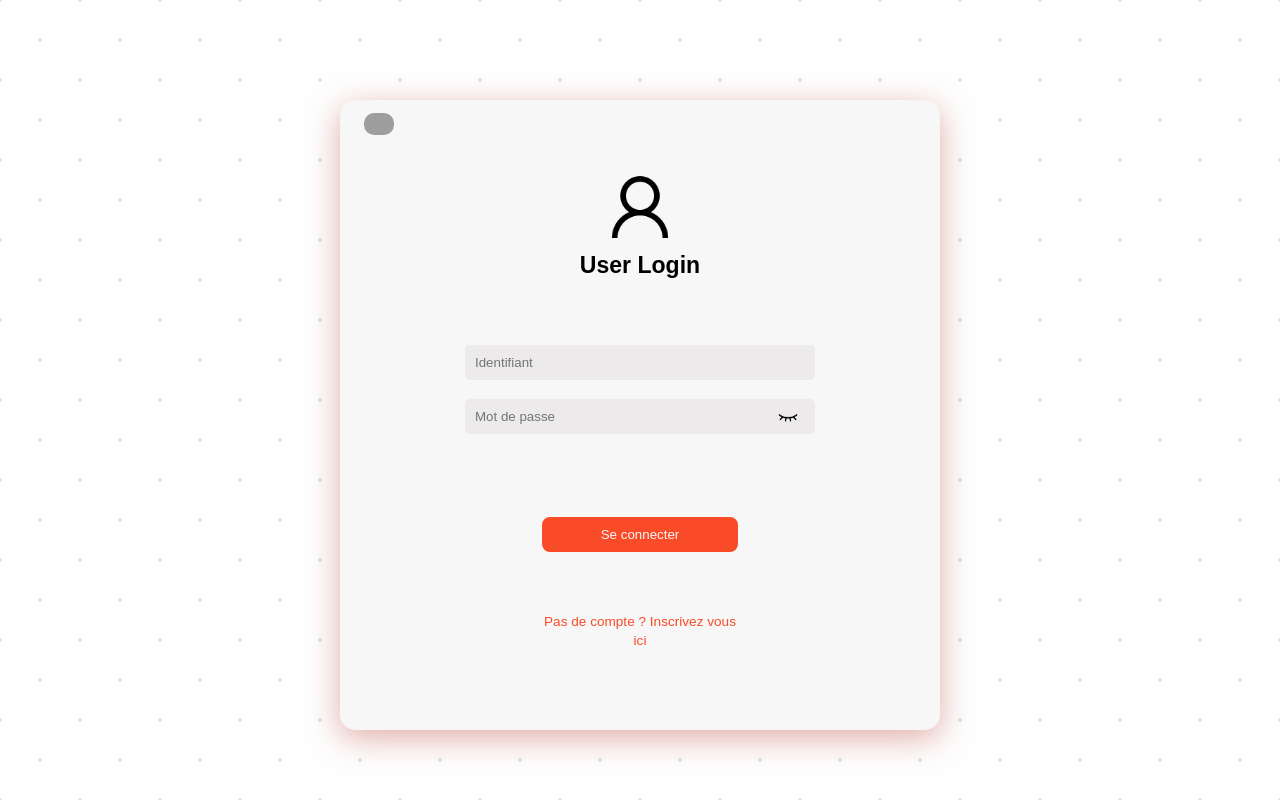
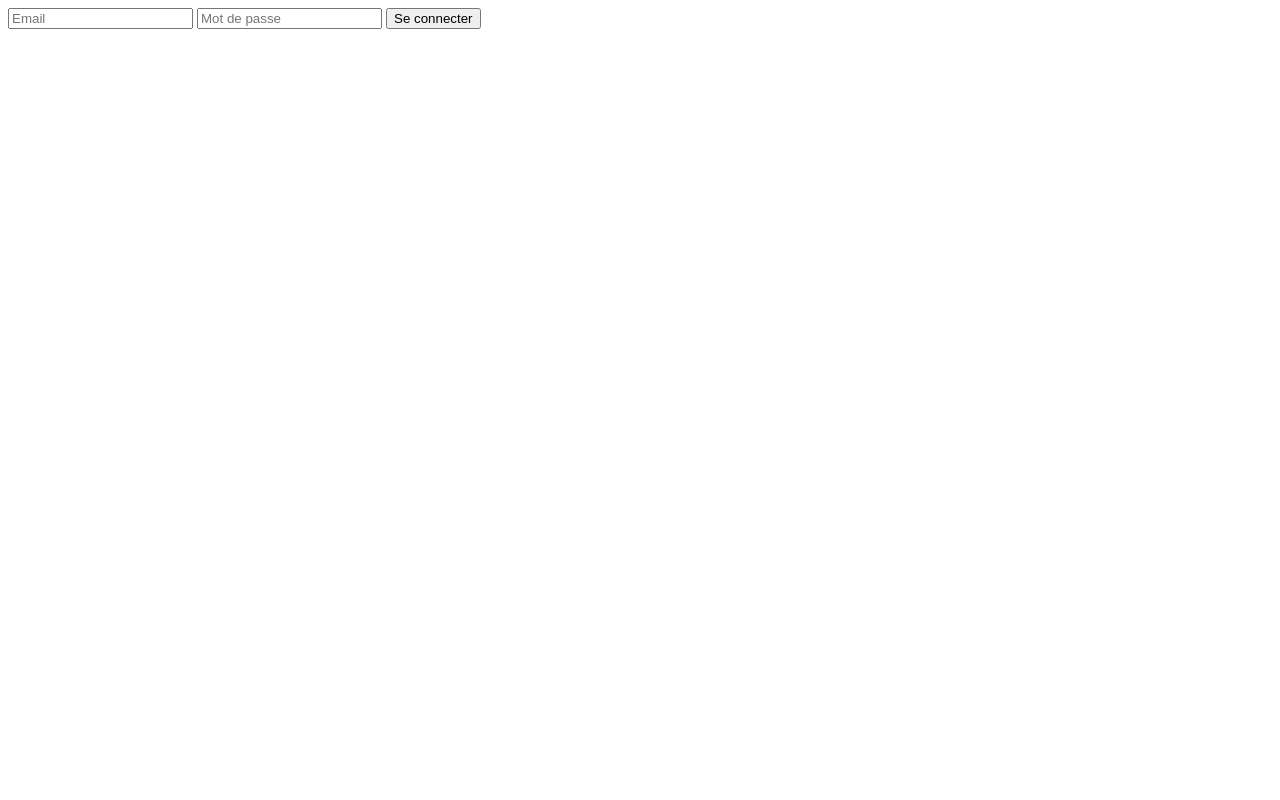
Before and after one commit to Draken1003/Unesco, a PHP site: page /fr/login.php in a window 1280 px wide. Run offline with PHP 8.4, Linux system fonts and the light colour scheme; some libraries are stand-ins or nearby versions; grey boxes are pictures that could not be loaded.

Commit message:
Update login.php

```diff
--- a/site/fr/login.php
+++ b/site/fr/login.php
@@ -1,11 +1,12 @@
 <?php
 session_start();
 include('../connexion.inc.php');
-if ($_SERVER["REQUEST_METHOD"] == "POST" && isset($_POST["valider"])){
+
+if ($_SERVER["REQUEST_METHOD"] === "POST" && isset($_POST["valider"])) {
     $email = hash('sha256', $_POST['email']);
     $mdp = hash('sha256', $_POST['mdp']);
 
-        $sql= "SELECT id_u, id_r FROM utilisateur WHERE email = :email AND password = :mdp";
+    $sql = "SELECT id_u, id_r FROM utilisateur WHERE email = :email AND password = :mdp";
     $verif = $cnx->prepare($sql);
     $verif->bindParam(':email', $email);
     $verif->bindParam(':mdp', $mdp);
@@ -14,85 +15,37 @@ if ($_SERVER["REQUEST_METHOD"] == "POST" && isset($_POST["valider"])){
     if ($verif->rowCount() > 0) {
         $row = $verif->fetch();
         $_SESSION['u_id'] = $row['id_u'];
-            $_SESSION['u_id']= $row["id_r"];
+        $_SESSION['u_role'] = $row['id_r'];
 
-            if ($row["id_r"]==1){
+        if ($row['id_r'] == 1) {
             header("Location: admin.php");
+        } elseif ($row['id_r'] == 2) {
+            header("Location: gestionnaire.php");
+        } else {
+            header("Location: home.html");
+        }
         exit;
-            }else if($row['id_r']==2){
-                header("Location: gestionnaire.php");
-                exit;
-            }
-
-            else{
-                header("Location: home.html");
-                exit;
-            }
-
     } else {
-            echo "<p style='color:red; font-size:1rem; font-weight:200;'>L'identifiant ou le mot de passe est incorrect.</p>";
+        $erreur = "Identifiant ou mot de passe incorrect.";
     }
 }
 ?>
 
 <!DOCTYPE html>
 <html lang="fr">
-
 <head>
     <meta charset="UTF-8">
-    <meta name="viewport" content="width=device-width, initial-scale=1.0">
-    <title>Login Page</title>
-    <link rel="stylesheet" href="css/all.css">
-    <link rel="stylesheet" href="login.css">
-    <link rel="stylesheet" href="css/color_var.css">
-
+    <title>Connexion</title>
 </head>
-
 <body>
 
-    <span class="background"></span>
-    <form action="post" id="login-form">
+<?php if (isset($erreur)) echo "<p style='color:red;'>$erreur</p>"; ?>
 
-        <div class="sign-container">
-            <a href="home.html">
-                <img src="../img/home.png" id="home">
-            </a>
-
-            <img src="../img/user.png" class="default-pfp">
-            <p>User Login</p>
-            <div class="info-client">
-                <div class="input">
-                    <input type="text" placeholder="Identifiant" required>
-                    <div class="bot-input">
-                        <input type="password" name="" id="pass" placeholder="Mot de passe" required>
-                        <img src="../img/closed.png" alt="eye closed" id="eye" onClick="change()" />
-                    </div>
-
-                </div>
-
-                <input type="submit" value="Se connecter" name="valider">
-                <div class="infos">
-                    <a href="inscription.php">Pas de compte ? Inscrivez vous ici</a>
-                </div>
-            </div>
-        </div>
+<form method="POST" action="">
+    <input type="text" name="email" placeholder="Email" required>
+    <input type="password" name="mdp" placeholder="Mot de passe" required>
+    <input type="submit" name="valider" value="Se connecter">
 </form>
 
-    <script>
-        e = true;
-
-        function change() {
-            if (e) {
-                document.getElementById("pass").setAttribute("type", "text");
-                document.getElementById("eye").src = "../img/open.png";
-                e = false;
-            } else {
-                document.getElementById("pass").setAttribute("type", "password");
-                document.getElementById("eye").src = "../img/closed.png";
-                e = true;
-            }
-        }
-    </script>
 </body>
-
 </html>
```
Lines whose indentation alone changed are shown as unchanged.
